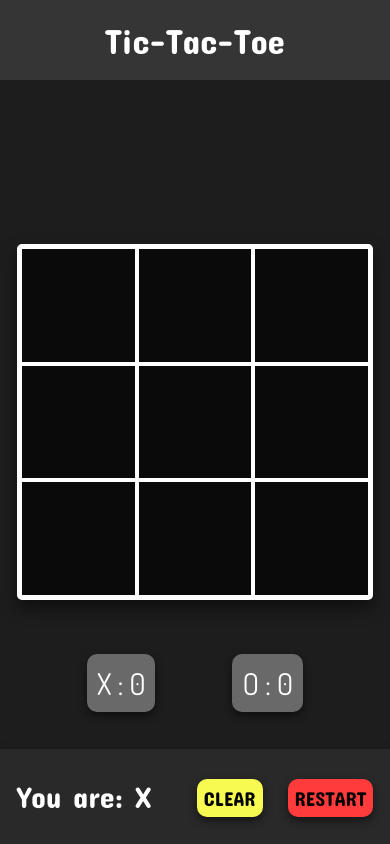
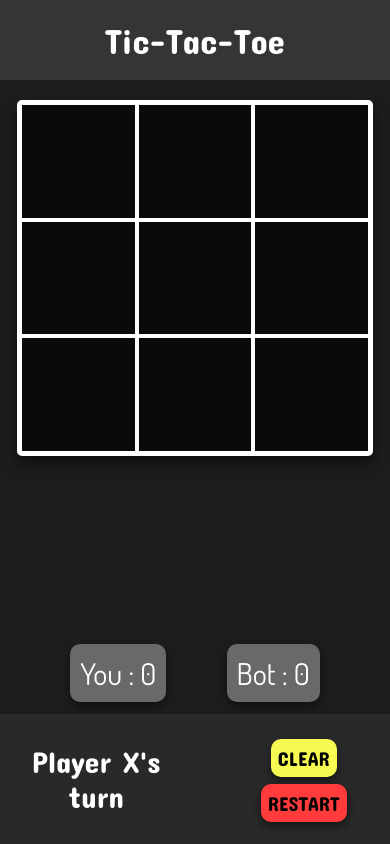
Before and after one commit to FPLCodes/Tic-tac-toe, a React (Create React App) app: page / in a window 390 px wide. Built offline with nearby package versions, Linux system fonts and the light colour scheme.

Commit message:
Improved mobile view

```diff
--- a/src/App.css
+++ b/src/App.css
@@ -43,6 +43,8 @@ body {
 .box {
   background: rgb(10, 10, 10);
   border: 2px solid white;
+  font-family: "Concert One", cursive;
+  font-weight: lighter;
   font-size: 50px;
   cursor: pointer;
   outline: none;
@@ -64,7 +66,7 @@ body {
   width: 100%;
   color: white;
   font-size: 30px;
-  margin: -200px 0 0 0;
+  margin: -210px 0 0 0;
   text-align: center;
 }
 
@@ -98,10 +100,12 @@ body {
   width: 100%;
   position: absolute;
   bottom: 0;
+  text-align: center;
 }
 
 .clear-button {
-  margin-left: 45px;
+  margin-left: 25px;
+  margin-bottom: 5px;
   font-family: "Concert One", cursive;
   font-size: 20px;
   outline: none;
@@ -128,6 +132,26 @@ body {
   transition: 0.3s;
 }
 
-.start-button:hover {
+.clear-button:hover,
+.reset-button:hover {
   box-shadow: 0 8px 16px 0 rgba(0, 0, 0, 0.5);
 }
+
+/* ===========================  MOBILE  =========================== */
+
+@media only screen and (max-width: 480px) {
+  .board {
+    margin-top: 100px;
+  }
+}
+
+@media only screen and (max-width: 360px) {
+  .board {
+    width: 250px;
+    height: 250px;
+  }
+
+  .box {
+    font-size: 40px;
+  }
+}
--- a/src/components/Game.js
+++ b/src/components/Game.js
@@ -14,7 +14,6 @@ const Game = () => {
 
   const handleClick = (i) => {
     let boardCopy = [...board];
-
     if (winner || boardCopy[i]) return;
     boardCopy[i] = "X";
     winner = calculateWinner(boardCopy);
@@ -83,8 +82,8 @@ const Game = () => {
       <Board squares={board} onClick={handleClick} />
       <div className="scores-container">
         <div className="scores">
-          <span className="score">X : {xScore}</span>
-          <span className="score">O : {oScore}</span>
+          <span className="score">You : {xScore}</span>
+          <span className="score">Bot : {oScore}</span>
         </div>
       </div>
       <div className="player">
@@ -93,7 +92,7 @@ const Game = () => {
             ? "Draw"
             : winner
             ? "Winner: " + winner
-            : "You are: " + (xIsNext ? "X" : "O")}
+            : `Player ${xIsNext ? "X" : "O"}'s turn`}
         </p>
         <div>
           {renderMoves()}
--- a/src/index.js
+++ b/src/index.js
@@ -1,17 +1,17 @@
-import React from 'react';
-import ReactDOM from 'react-dom';
-import './index.css';
-import App from './App';
-import * as serviceWorker from './serviceWorker';
+import React from "react";
+import ReactDOM from "react-dom";
+import "./index.css";
+import App from "./App";
+import * as serviceWorker from "./serviceWorker";
 
 ReactDOM.render(
   <React.StrictMode>
     <App />
   </React.StrictMode>,
-  document.getElementById('root')
+  document.getElementById("root")
 );
 
 // If you want your app to work offline and load faster, you can change
 // unregister() to register() below. Note this comes with some pitfalls.
 // Learn more about service workers: https://bit.ly/CRA-PWA
-serviceWorker.unregister();
+serviceWorker.register();
```
